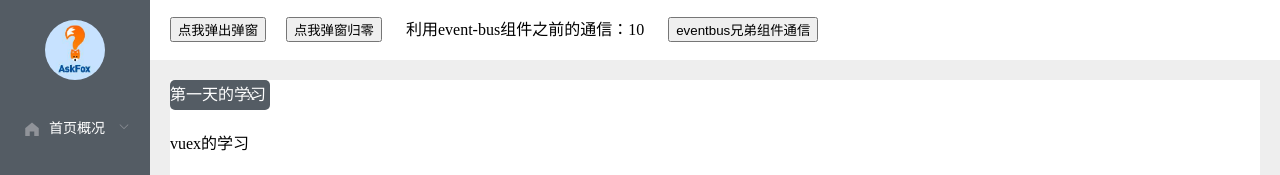
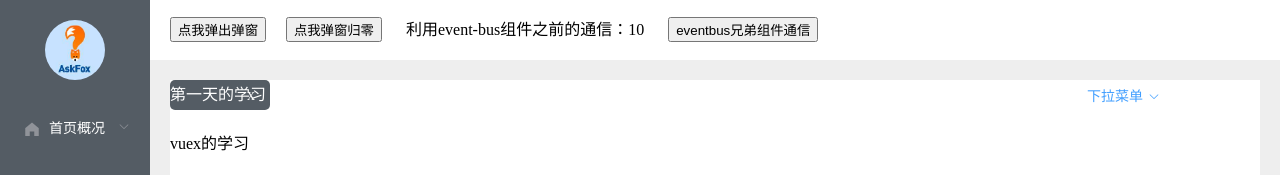
Before and after one commit to xxljunjun/vue-study, a Vue app: page /studyvue/one in a window 1280 px wide. Shown: the top 175 px of the page. Built offline with nearby package versions, Linux system fonts and the light colour scheme.

Commit message:
关闭其他或者关闭所有标签

```diff
--- a/src/App.vue
+++ b/src/App.vue
@@ -13,16 +13,26 @@
 <script>
 
 import {  QfLayout } from '@/components/'
+import {mapState} from "vuex"
 
 export default {
   name: 'App2',
   components: {
     QfLayout,
   },
+  computed:{
+    ...mapState(["token"]),
+  },
   data: function() {
     return {
-      foo: 'hello foo'
+      foo: 'hello foo',
+      isLogin:false,
     }
+  },
+  mounted(){
+    // if(token){
+    //   this.isLogin = true
+    // }
   },
   // 监听路由的变化
   watch: {
--- a/src/components/common/layout/QfMain.vue
+++ b/src/components/common/layout/QfMain.vue
@@ -9,7 +9,15 @@
     </div>
     <!-- 关闭所有 -->
     <div class="close_All">
-
+      <el-dropdown  @command="handleCommand">
+        <span class="el-dropdown-link">
+          下拉菜单<i class="el-icon-arrow-down el-icon--right"></i>
+        </span>
+        <el-dropdown-menu slot="dropdown">
+          <el-dropdown-item command="a">关闭其他标签</el-dropdown-item>
+          <el-dropdown-item command="b">关闭所有标签</el-dropdown-item>
+        </el-dropdown-menu>
+      </el-dropdown>
     </div>
   </div>
   <!-- 视图容器 -->
@@ -67,6 +75,22 @@ export default {
     },
     toCurrent_router(val){
       this.$router.push({path:val})
+    },
+    handleCommand(command){
+      if(command === "a"){
+        //关闭其他
+        let currentVal = {
+          name:this.$route.name,
+          path:this.$route.fullPath
+        }
+        this.routerArr = this.routerArr.filter(item=>{
+          return item.path == currentVal.path
+        })
+      }else if(command === "b"){
+        //关闭所有
+        this.$router.push({path:"/"})
+        this.routerArr = []
+      }
     }
   },
   mounted(){
@@ -115,10 +139,17 @@ export default {
   }
   .close_All{
     position: absolute;
-    right: 0;
+    right: 100px;
   }
   .blue_box{
     background: #545c64;
   }
 }
+ .el-dropdown-link {
+    cursor: pointer;
+    color: #409EFF;
+  }
+  .el-icon-arrow-down {
+    font-size: 12px;
+  }
 </style>
--- a/src/router.js
+++ b/src/router.js
@@ -10,7 +10,6 @@ let routes = []
 arr.map(ele=>{
   routes = [...routes, ...ele.arr]
 })
-console.log("0000000",routes)
 
 // 路由系统，用于实现单页面应用程序
 export default new VueRouter({
--- a/src/store/index.js
+++ b/src/store/index.js
@@ -13,7 +13,8 @@ export default new Vuex.Store({
       { id: 1, text: '...', done: true },
       { id: 2, text: '...', done: false }
     ],
-    status:0 //大于0 的时候需要弹出登录窗口
+    status:0, //大于0 的时候需要弹出登录窗口
+    token:"",
   },
   getters: {
     // getters相当于组件的计算属性，它与state相关，当它所关系的state变量发生变化时，会自动重新计算
@@ -34,7 +35,10 @@ export default new Vuex.Store({
       }else{
         state.status = 0
       }
-    }
+    },
+    // set_token(state,payload){
+
+    // }
   },
   actions: {
     // actions是专门与后端api打交道的，异步任务;提交的是 mutation，而不是直接变更状态;可以包含任意异步操作。
```
Also changed, not shown: src/pages/index.js (+10 -0 lines).
